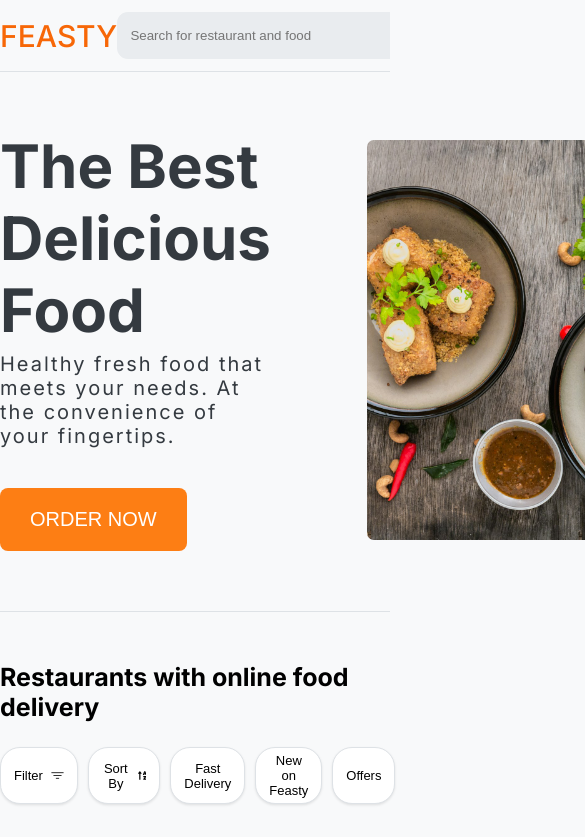
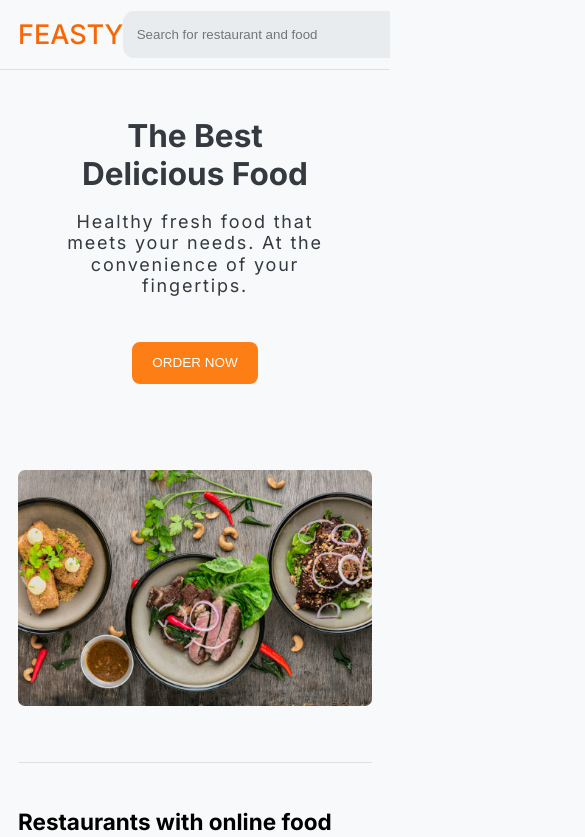
Before and after one commit to Ken-Musau/KennedyMusau-Frontend-Developer, a React (Vite) app: page / in a window 390 px wide. Shown: the top 837 px of the page, 585 px wide, since content can reach past the window. Built offline with nearby package versions, Linux system fonts and the light colour scheme; no server answers.

Commit message:
add responsiveness in mealList, hero and main components

```diff
--- a/src/components/hero/hero.css
+++ b/src/components/hero/hero.css
@@ -2,6 +2,7 @@
   /* height: calc(100vh - 7em); */
   background-color: #f8f9fa;
   margin-top: 7em;
+  padding: 0 2em;
 }
 
 .heroContainer {
@@ -21,7 +22,7 @@
 }
 
 .textContainer h1 {
-  font-size: 6em;
+  font-size: 5.5em;
   font-weight: bold;
   margin-bottom: 0.1em;
 }
@@ -32,7 +33,7 @@
 }
 
 .imageContainer img {
-  max-width: 60em;
+  max-width: 100%;
   border-radius: 7px;
   background-size: cover;
 }
@@ -42,11 +43,11 @@
   background-color: #fd7e14;
   color: white;
   border: none;
-  padding: 1em 1.5em;
+  padding: 1em 1em;
   text-align: center;
   text-decoration: none;
   display: inline-block;
-  font-size: 2em;
+  font-size: 1.5em;
   margin-top: 2em;
   cursor: pointer;
   border-radius: 8px;
@@ -55,3 +56,45 @@
 .btn-cta:hover {
   background-color: #f76707;
 }
+
+@media (max-width: 80em) {
+  .textContainer h1 {
+    font-size: 4.5em;
+  }
+  .textContainer p {
+    font-size: 1.5em;
+  }
+}
+
+@media (max-width: 60em) {
+  .textContainer h1 {
+    font-size: 3.5em;
+  }
+  .textContainer p {
+    font-size: 1.5em;
+  }
+
+  .btn-cta {
+    font-size: 1.2;
+    padding: 0.8em 0.8em;
+  }
+}
+
+@media (max-width: 45em) {
+  .heroContainer {
+    grid-template-columns: 1fr;
+    text-align: center;
+  }
+
+  .textContainer p {
+    width: 80%;
+    font-size: 2em;
+    margin: 1em auto;
+    text-align: center;
+    line-height: 1.2;
+  }
+  .btn-cta {
+    font-size: 1.2;
+    padding: 1em 1.5em;
+  }
+}
--- a/src/components/main/main.css
+++ b/src/components/main/main.css
@@ -1,6 +1,7 @@
 .main {
   /* height: 100vh; */
   position: relative;
+  padding: 0 2em;
 }
 
 .mainContainer {
--- a/src/components/mealList/meallist.css
+++ b/src/components/mealList/meallist.css
@@ -4,3 +4,21 @@
   margin-top: 4em;
   gap: 4em;
 }
+
+@media (max-width: 65em) {
+  .mealListContainer {
+    grid-template-columns: repeat(3, 1fr);
+  }
+}
+
+@media (max-width: 45em) {
+  .mealListContainer {
+    grid-template-columns: repeat(2, 1fr);
+  }
+}
+
+@media (max-width: 25em) {
+  .mealListContainer {
+    grid-template-columns: 1fr;
+  }
+}
--- a/src/components/navbar/navbar.css
+++ b/src/components/navbar/navbar.css
@@ -9,7 +9,7 @@
   z-index: 1;
   transition: all 0.3 ease;
   border-bottom: 0.1em solid #dee2e6;
-  /* padding-bottom: 2em; */
+  padding: 0 2em;
 }
 
 .container {
--- a/src/index.css
+++ b/src/index.css
@@ -9,3 +9,9 @@ html {
   background-color: #f8f9fa;
   font-family: "Inter", sans-serif;
 }
+
+@media (max-width: 75em) {
+  html {
+    font-size: 56.25%;
+  }
+}
```
